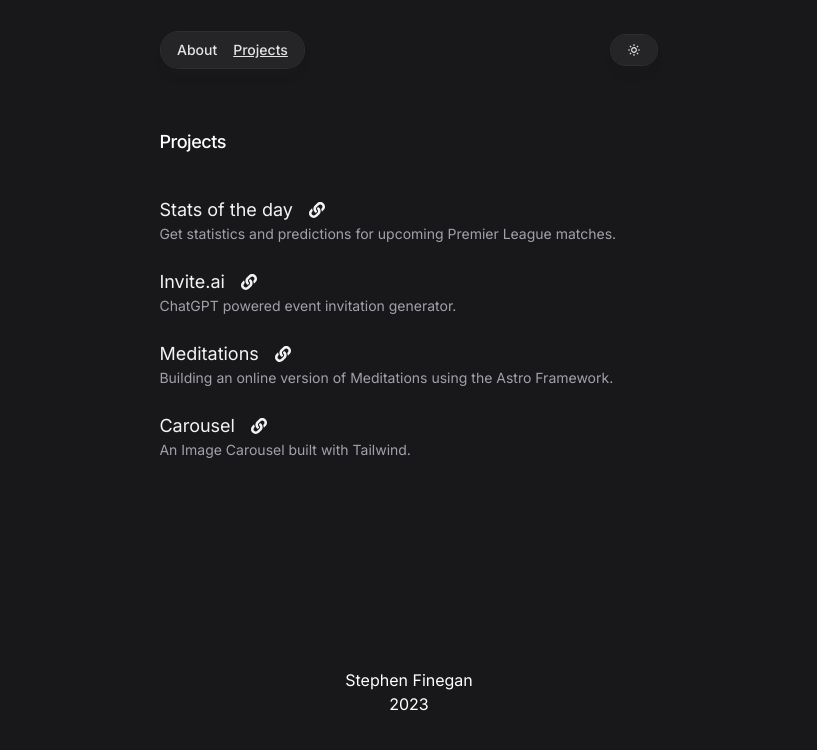
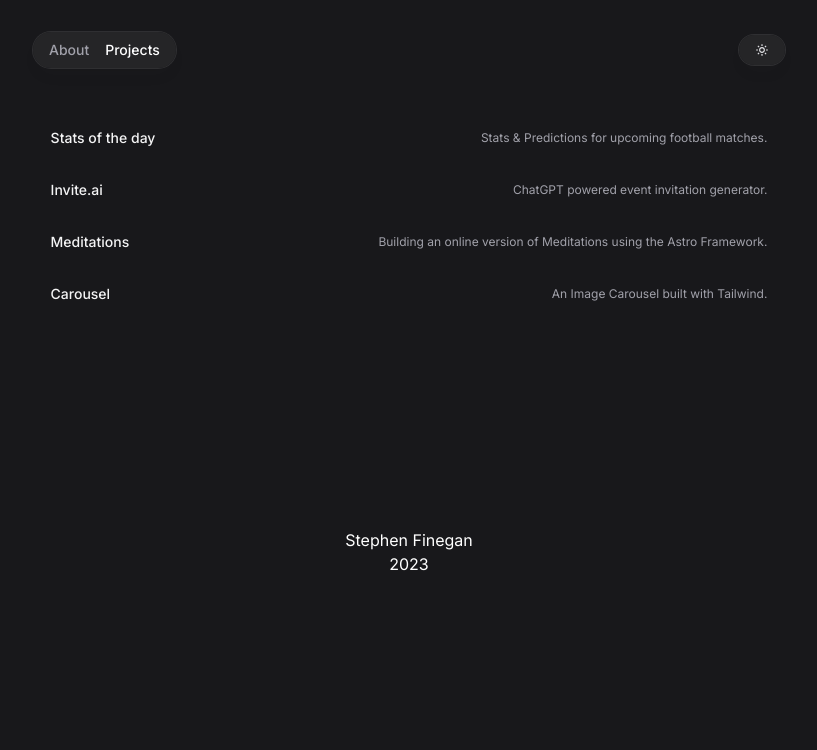
Before and after one commit to StephenFinegan21/Next-portfolio, a Next.js app: page /projects in a window 1280 px wide. Shown: the top 750 px of the page, without its empty margins (231-1048 px from the left). Built offline with nearby package versions, Linux system fonts and the light colour scheme.

Commit message:
updated project styling and improved transitions

```diff
--- a/app/components/Navigation.tsx
+++ b/app/components/Navigation.tsx
@@ -13,22 +13,20 @@ export default function Navigation() {
     { name: "Projects", href: "/projects" },
   ];
   const pathname = usePathname();
-  console.log(pathname);
-  console.log(activeLink);
-
-  const handleSetActiveLink = (index: number) => {
-    setActiveLink(index);
-  };
 
   return (
-    <nav className="fixed top-8  w-full md:w-3/5  lg:w-2/5 flex justify-between items-center gap-4 lg:gap-8  px-4 sm:px-2">
-      <ul className="flex gap-4 bg-white/90 px-4 py-2 text-sm rounded-full font-medium text-zinc-800 shadow-lg roun shadow-zinc-800/5 ring-1 ring-zinc-900/5 backdrop-blur dark:bg-zinc-800/90 dark:text-zinc-200 dark:ring-white/10" >
+    <nav className="fixed top-8  w-full md:w-4/5 lg:w-3/5 flex justify-between items-center gap-4 lg:gap-8  px-4 sm:px-2">
+      <ul className="flex gap-4 bg-white/90 px-4 py-2 text-sm rounded-full font-medium text-zinc-800 shadow-lg roun shadow-zinc-800/5 ring-1 ring-zinc-900/5 backdrop-blur dark:bg-zinc-800/90 dark:text-zinc-200 dark:ring-white/10">
         {navLinks.map((link) => {
-          const isActive = pathname && pathname === link.href
+          const isActive = pathname && pathname === link.href;
 
           return (
             <Link
-              className={isActive ? "underline" : " "}
+              className={` ${
+                isActive
+                  ? "text-zinc-900 dark:text-white"
+                  : "text-zinc-700 dark:text-zinc-400"
+              } `}
               href={link.href}
               key={link.name}
             >
--- a/app/components/ProjectCard.tsx
+++ b/app/components/ProjectCard.tsx
@@ -16,15 +16,17 @@ export default function ProjectCard(props: Project) {
 
   return (
     <>
-      <div className="flex flex-col justify-center mt-6 dark:text-zinc-100 text-zinc-800">
-
-          <Link href={link} className="flex gap-4 hover:underline items-center ">
-            <h3 className="text-lg  font-regular ">{title}</h3>
-            <FaLink className="hover:scale-110 transition-all"/>
-          </Link>
-
-        <p className=" text-sm  text-zinc-400">{description}</p>
-      </div>
+      <li className=" p-4 rounded-md transition-all flex flex-col justify-center  dark:text-zinc-100 text-zinc-800 hover:bg-zinc-700">
+        <Link
+          href={link}
+          className="w-full flex flex-col sm:flex-row items-start  sm:items-center justify-between "
+        >
+          <span className="text-sm font-medium ">{title}</span>
+          <p className=" text-xs dark:text-zinc-400 text-zinc-500">
+            {description}
+          </p>
+        </Link>
+      </li>
     </>
   );
 }
--- a/app/layout.tsx
+++ b/app/layout.tsx
@@ -3,7 +3,7 @@ import "../styles/globals.css";
 import Navigation from "./components/Navigation";
 import Footer from "./components/Footer";
 import { motion } from "framer-motion";
-import { Inter } from 'next/font/google'
+import { Inter } from "next/font/google";
 import { Providers } from "./providers/Provider";
 
 // If loading a variable font, you don't need to specify the font weight
@@ -21,7 +21,7 @@ export default function RootLayout({
   // If loading a variable font, you don't need to specify the font weight
 
   return (
-    <html lang="en" className={`${inter.variable}`} >
+    <html lang="en" className={`${inter.variable}`}>
       {/*
         <head /> will contain the components returned by the nearest parent
         head.tsx. Find out more at https://beta.nextjs.org/docs/api-reference/file-conventions/head
@@ -30,9 +30,9 @@ export default function RootLayout({
 
       <body>
         <Providers>
-          <main className="min-h-screen  w-full  font-inter  bg-zinc-100 dark:bg-zinc-900">
+          <main className="min-h-screen  w-full  font-inter  bg-zinc-100 dark:bg-zinc-900 antialiased transition-colors">
             <div className=" flex flex-col justify-center p-4 items-center">
-                <Navigation />
+              <Navigation />
               {children}
             </div>
             <Footer />
--- a/app/page.tsx
+++ b/app/page.tsx
@@ -9,7 +9,7 @@ export default function Home() {
   return (
     <>
 
-      <div className="pt-24 w-full md:w-3/5 lg:w-2/5 mx-auto">
+      <div className="pt-24 w-full md:w-4/5 lg:w-3/5 mx-auto">
         <Hero />
         <Skills />
       </div>
--- a/app/projects/page.tsx
+++ b/app/projects/page.tsx
@@ -6,7 +6,7 @@ const inter = Inter({ subsets: ["latin"] });
 
 export default function ProjectsPage() {
   return (
-    <div className='w-full md:w-3/5 lg:w-2/5 mx-auto'>
+    <div className='w-full md:w-4/5 lg:w-3/5 mx-auto'>
     <Projects />
     </div>
   );
--- a/app/sections/Projects.tsx
+++ b/app/sections/Projects.tsx
@@ -6,12 +6,11 @@ export default function Projects() {
     return (
         <>
         <div className="flex flex-col  justify-center my-24 text-zinc-900 dark:text-white ">
-            <h1 className="text-lg font-medium py-4 tracking-tight   ">Projects</h1>
-            <div>
+            <ul>
                 {projects.map(project =>
                     <ProjectCard key={project.id} project={project} />
                     )}
-            </div>
+            </ul>
             </div>
         </>
     )
--- a/data/projects.ts
+++ b/data/projects.ts
@@ -1,7 +1,7 @@
 export const projects = [
     {
         title: 'Stats of the day',
-        description: 'Get statistics and predictions for upcoming Premier League matches.',
+        description: 'Stats & Predictions for upcoming football matches.',
         tags: ['Next.js', 'TypeScript', 'Tailwind', 'RapidAPI'],
         github: '',
         link: 'https://statsoftheday.vercel.app/',
```
